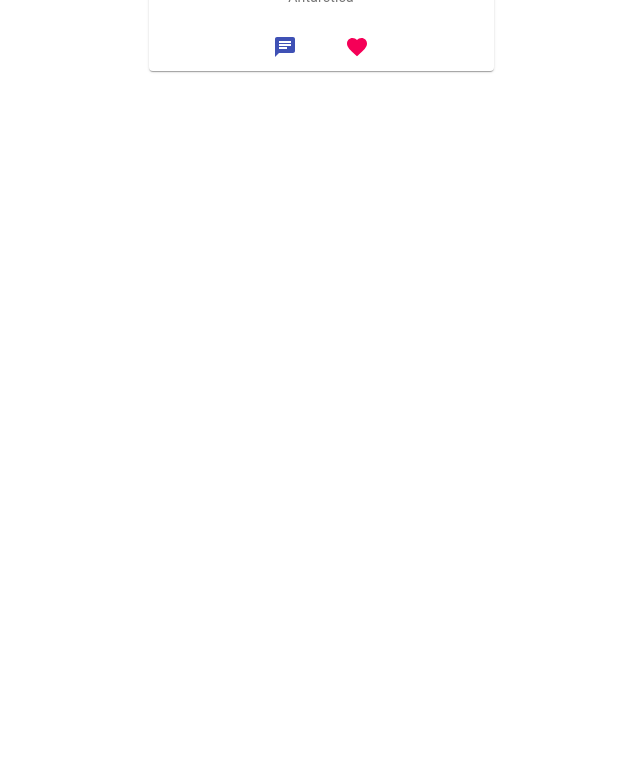
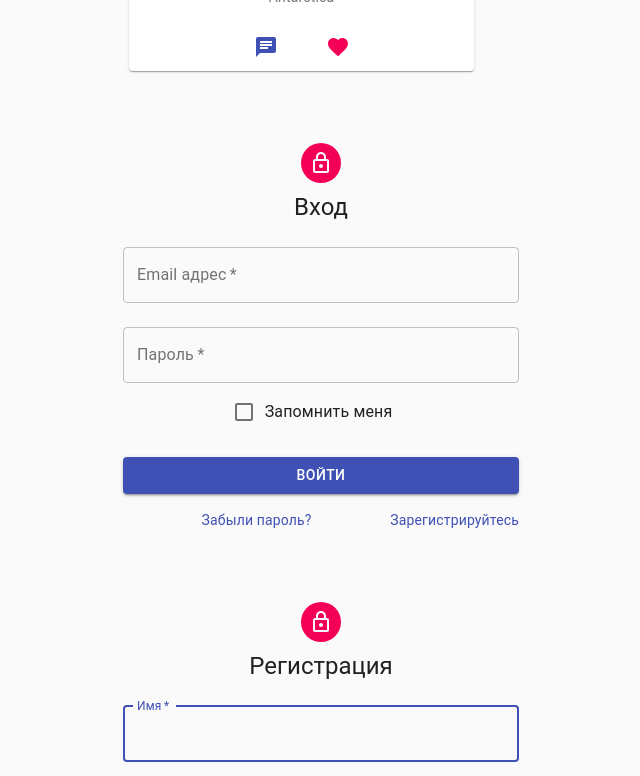
Before and after one commit to AndreyChichurin/Social-network-for-animals, a React (Create React App) app in the folder peterapp/: page /login in a window 1280 px wide. Shown: the part 1100-1876 px from the top of the page, without its empty margins (319-959 px from the left). Before the commit the page ends 1201 px from the top, so only its background shows below. Built offline with nearby package versions, Linux system fonts and the light colour scheme.

Commit message:
Add dependencies

```diff
--- a/peterapp/src/App.js
+++ b/peterapp/src/App.js
@@ -6,6 +6,8 @@
 
 import './App.css';
 import MediaCard from './components/cards'
+import LogIn from './components/LogIn/LogIn'
+import Registration from './components/Registration/Registration'
 import Grid from '@material-ui/core/Grid';
 
 
@@ -23,8 +25,8 @@
   <MediaCard />
   <MediaCard />
   <MediaCard />
-
-
+    <LogIn />
+    <Registration />
     </div>
   </Grid>
   );
--- /dev/null
+++ b/peterapp/src/components/LogIn/LogIn.js
@@ -0,0 +1,101 @@
+import React from 'react';
+import Avatar from '@material-ui/core/Avatar';
+import Button from '@material-ui/core/Button';
+import CssBaseline from '@material-ui/core/CssBaseline';
+import TextField from '@material-ui/core/TextField';
+import FormControlLabel from '@material-ui/core/FormControlLabel';
+import Checkbox from '@material-ui/core/Checkbox';
+import Link from '@material-ui/core/Link';
+import Grid from '@material-ui/core/Grid';
+import Box from '@material-ui/core/Box';
+import LockOutlinedIcon from '@material-ui/icons/LockOutlined';
+import Typography from '@material-ui/core/Typography';
+import { makeStyles } from '@material-ui/core/styles';
+import Container from '@material-ui/core/Container';
+
+const useStyles = makeStyles(theme => ({
+  paper: {
+    marginTop: theme.spacing(8),
+    display: 'flex',
+    flexDirection: 'column',
+    alignItems: 'center',
+  },
+  avatar: {
+    margin: theme.spacing(1),
+    backgroundColor: theme.palette.secondary.main,
+  },
+  form: {
+    width: '100%', // Fix IE 11 issue.
+    marginTop: theme.spacing(1),
+  },
+  submit: {
+    margin: theme.spacing(3, 0, 2),
+  },
+}));
+
+export default function LogIn() {
+  const classes = useStyles();
+
+  return (
+    <Container component="main" maxWidth="xs">
+      <CssBaseline />
+      <div className={classes.paper}>
+        <Avatar className={classes.avatar}>
+          <LockOutlinedIcon />
+        </Avatar>
+        <Typography component="h1" variant="h5">
+          Вход
+        </Typography>
+        <form className={classes.form} noValidate>
+          <TextField
+            variant="outlined"
+            margin="normal"
+            required
+            fullWidth
+            id="email"
+            label="Email адрес"
+            name="email"
+            autoComplete="email"
+            autoFocus
+          />
+          <TextField
+            variant="outlined"
+            margin="normal"
+            required
+            fullWidth
+            name="password"
+            label="Пароль"
+            type="password"
+            id="password"
+            autoComplete="current-password"
+          />
+          <FormControlLabel
+            control={<Checkbox value="remember" color="primary" />}
+            label="Запомнить меня"
+          />
+          <Button
+            type="submit"
+            fullWidth
+            variant="contained"
+            color="primary"
+            className={classes.submit}
+          >
+            Войти
+          </Button>
+          <Grid container>
+            <Grid item xs>
+              <Link href="#" variant="body2">
+                Забыли пароль?
+              </Link>
+            </Grid>
+            <Grid item>
+              <Link href="#" variant="body2">
+                {"Зарегистрируйтесь"}
+              </Link>
+            </Grid>
+          </Grid>
+        </form>
+      </div>
+    </Container>
+  );
+}
--- a/peterapp/src/components/Registration/Registration.js
+++ b/peterapp/src/components/Registration/Registration.js
@@ -48,7 +48,7 @@
         </Typography>
         <form className={classes.form} noValidate>
           <Grid container spacing={2}>
-            <Grid item xs={12} sm={6}>
+            <Grid item xs={12} >
               <TextField
                 autoComplete="fname"
                 name="firstName"
@@ -60,7 +60,7 @@
                 autoFocus
               />
             </Grid>
-            <Grid item xs={12} sm={6}>
+            {/* <Grid item xs={12} sm={6}>
               <TextField
                 variant="outlined"
                 required
@@ -69,8 +69,8 @@
                 label="Фамилия"
                 name="lastName"
                 autoComplete="lname"
-              />
-            </Grid>
+              /> */}
+            {/* </Grid> */}
             <Grid item xs={12}>
               <TextField
                 variant="outlined"
```
Also changed, not shown: peterapp/package.json (+6 -1 lines), peterapp/src/components/Router/Router.js (added, +22 -0 lines), peterapp/src/components/LogIn/LogIn.css (added), 1 other file (tests, documents, lock files or other folders).
